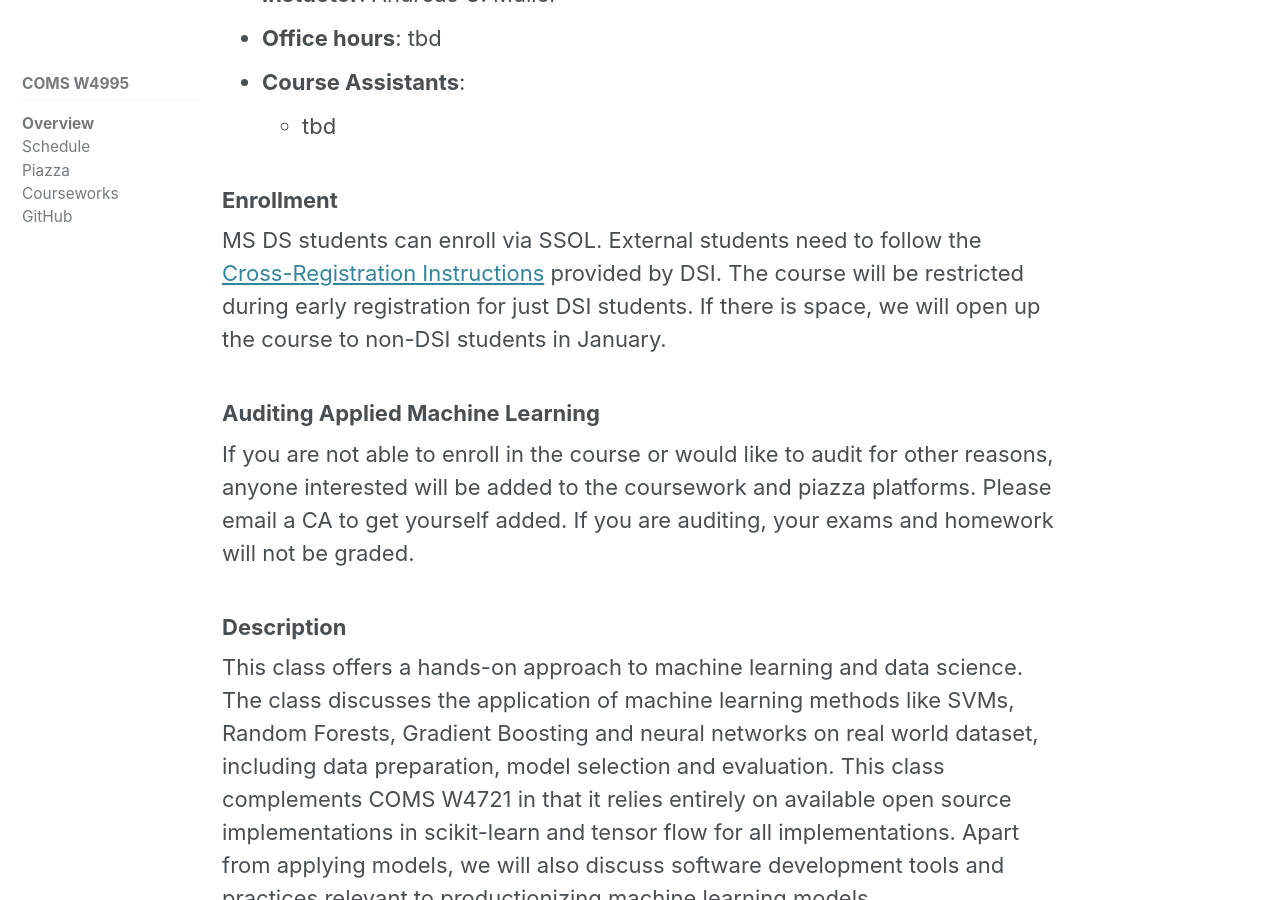
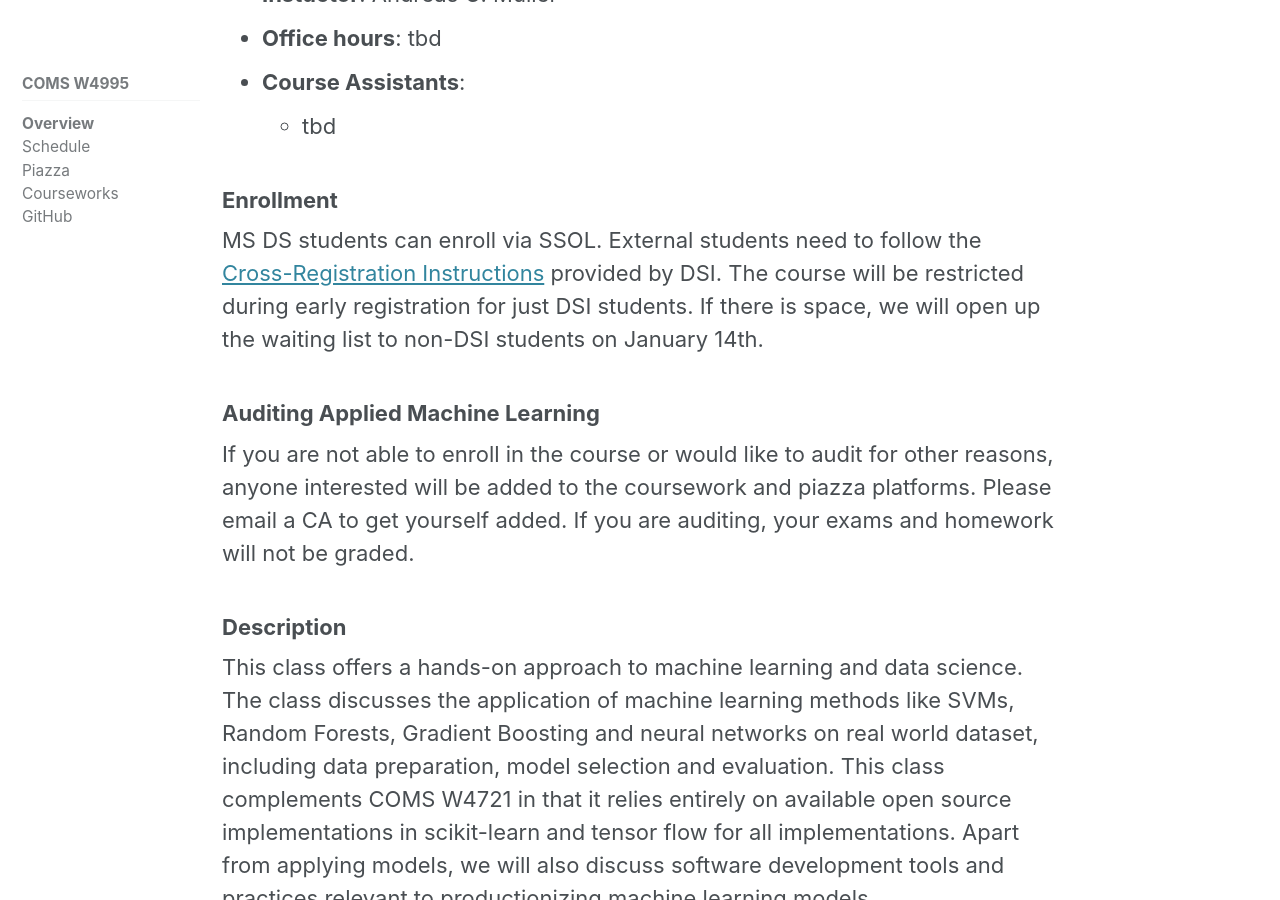
Before and after one commit to amueller/columbia-website, a Jekyll site: the page built from _comsw4995s20/home.md, in a window 1280 px wide and 900 px high, scrolled down 329 px. Built offline with Jekyll 4.4.1, drawn with Linux system fonts in a browser that asks for light colours; cached includes are drawn as plain includes; nearby versions of some CDN libraries.

Commit message:
be more precise about when waiting list opens

```diff
--- a/_comsw4995s20/home.md
+++ b/_comsw4995s20/home.md
@@ -17,7 +17,8 @@ sidebar:
 MS DS students can enroll via SSOL. External students need to follow the <a href="http://datascience.columbia.edu/course-inventory">
 Cross-Registration Instructions</a> provided by DSI.
 The course will be restricted during early registration for just DSI students.
-If there is space, we will open up the course to non-DSI students in January.
+If there is space, we will open up the waiting list to non-DSI students on
+January 14th.
 
 ### Auditing Applied Machine Learning
 If you are not able to enroll in the course or would like to audit for other
--- a/_layouts/home.html
+++ b/_layouts/home.html
@@ -4,7 +4,7 @@ layout: single
 
 <h3>Enrolling in COMS W4995 Applied Machine Learning Spring 2020</h3>
 <p>
-Applied Machine learning will be held again in Spring 2020 and will be listed in virgil soon.
+Applied Machine learning will be held again in Spring 2020,
 MS DS students can enroll in COMS W4995 via SSOL. External students have to follow the <a href="http://datascience.columbia.edu/course-inventory">
 Cross-Registration Instructions</a> outlined by DSI. More details on the <a href="https://www.cs.columbia.edu/~amueller/comsw4995s20">course website</a>.
 </p>
```
